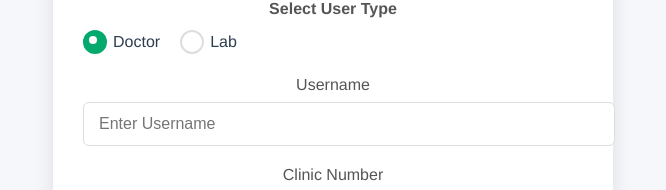
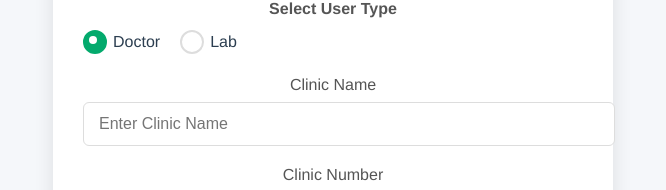
Before and after one commit to HossamElDeenKamal2003/update-front-reception-robot, a Vue app: page /register in a window 1280 px wide. Shown: the part 191-381 px from the top of the page, without its empty margins (307-973 px from the left). Built offline with nearby package versions, Linux system fonts and the light colour scheme.

Commit message:
Add files via upload

```diff
--- a/src/views/auth/signup.vue
+++ b/src/views/auth/signup.vue
@@ -25,11 +25,11 @@
       </div>
 
       <div class="form-group">
-        <label for="username">Username</label>
+        <label for="phone">{{ userType === 'doctor' ? 'Clinic Name' : 'Lab Number' }}</label>
         <input
             type="text"
             id="username"
-            placeholder="Enter Username"
+            :placeholder="userType === 'doctor' ? 'Enter Clinic Name' : 'Enter Lab Name'"
             v-model="username"
             required
         >
```
